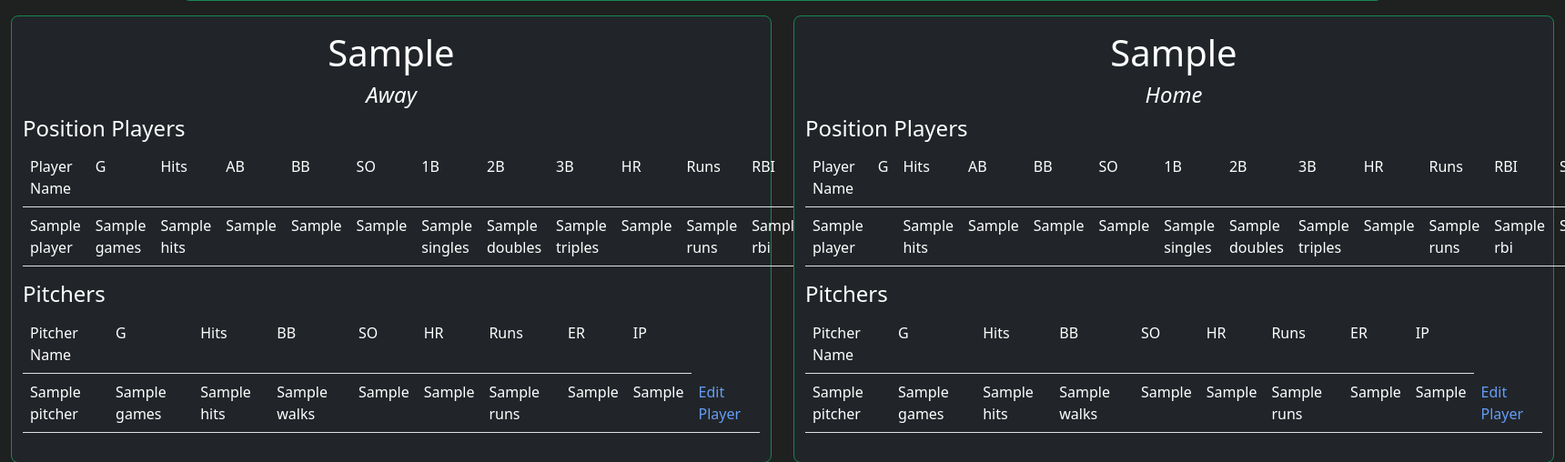
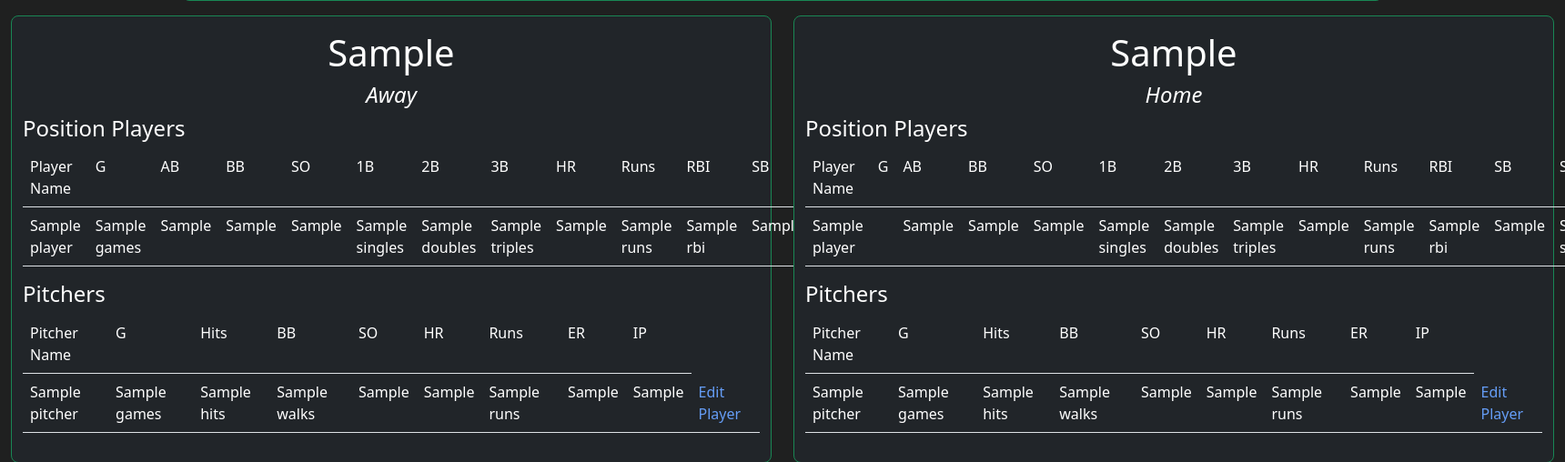
Before and after one commit to sfitz3215/statalize, a Django app: template templates/game.html in a window 1720 px wide; the page is wider, and only the part inside the window is pictured. Shown: the part 390-898 px from the top of that part at 91% size. Run offline with Django 5.2, Linux system fonts and the light colour scheme; data comes from the database, SQL or seed files in the repository; the template is opened without the code that fills it: values that come from a table or form of the project are taken from there, most other values are stand-ins (such as "Sample title", 1, 10 or a date in 2020); some libraries are stand-ins or nearby versions.

Commit message:
Update game.html

```diff
--- a/templates/game.html
+++ b/templates/game.html
@@ -25,7 +25,6 @@
                 <tr>
                     <td>Player Name</td>
                     <td>G</td>
-                    <td>Hits</td>
                     <td>AB</td>
                     <td>BB</td>
                     <td>SO</td>
@@ -42,7 +41,6 @@
                     <tr>
                         <td>{{person.player}}</td>
                         <td>{{person.games}}</td>
-                        <td>{{person.hits}}</td>
                         <td>{{person.AB}}</td>
                         <td>{{person.BB}}</td>
                         <td>{{person.SO}}</td>
@@ -106,7 +104,6 @@
                 <tr>
                     <td>Player Name</td>
                     <td>G</td>
-                    <td>Hits</td>
                     <td>AB</td>
                     <td>BB</td>
                     <td>SO</td>
@@ -123,7 +120,6 @@
                     <tr>
                         <td>{{person.player}}</td>
                         <td>{{person.g}}</td>
-                        <td>{{person.hits}}</td>
                         <td>{{person.AB}}</td>
                         <td>{{person.BB}}</td>
                         <td>{{person.SO}}</td>
```
